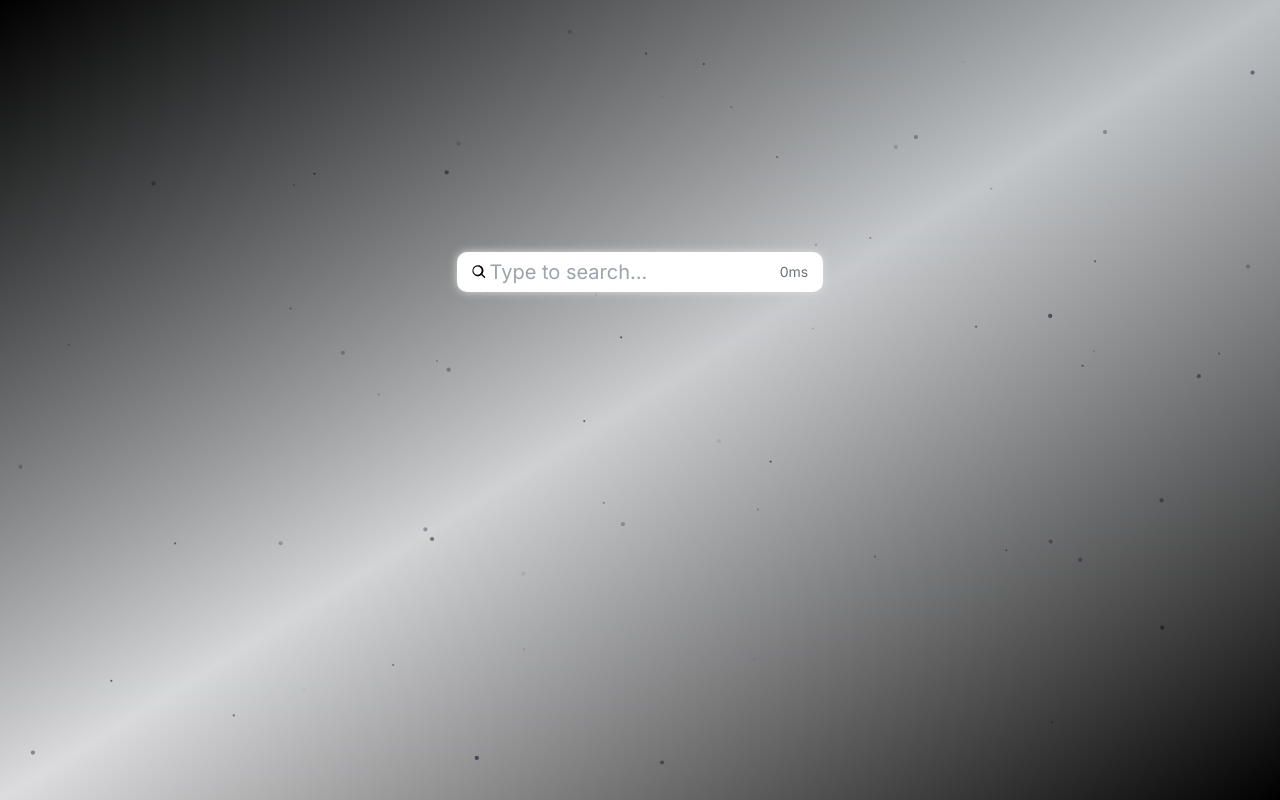
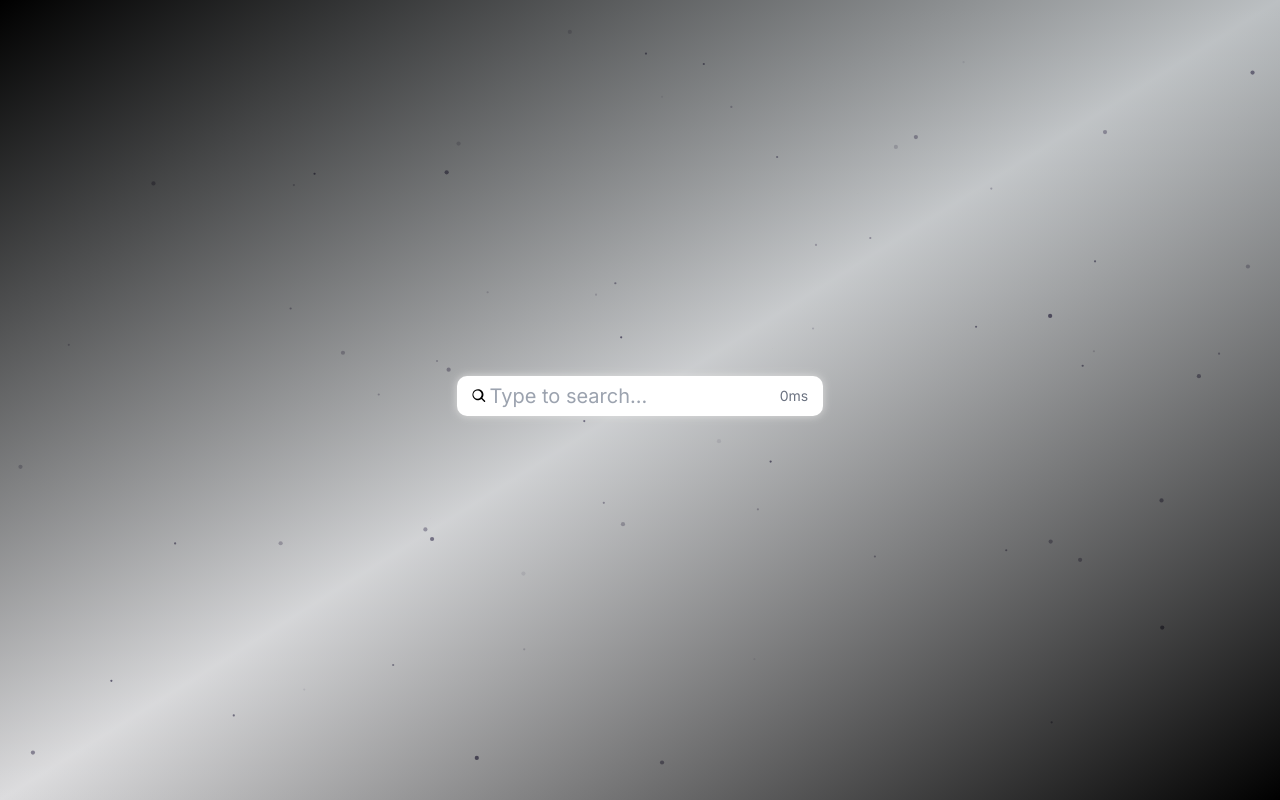
Before and after one commit to TuresCode/vercel_nextjs_postgres, a Next.js app: page / in a window 1280 px wide. Built offline with nearby package versions, Linux system fonts and the light colour scheme.

Commit message:
change .searchbar container css

```diff
--- a/app/App.css
+++ b/app/App.css
@@ -4,12 +4,11 @@
   width: 100vw;
 }
 .search-bar-container {
-  padding-top: 20vh;
+  padding-top: 1vh;
   width: 40%;
   margin: auto;
   display: flex;
   flex-direction: column;
   align-items: center;
-  min-width: 200px;
-
+  min-width: 150px;
 }
--- a/app/components/SearchBar.css
+++ b/app/components/SearchBar.css
@@ -6,7 +6,6 @@
     box-shadow: 0px 0px 8px #ddd;
     display: flex;
     align-items: center;
-    margin-bottom: 400px;
 
 }
 
```
Also changed, not shown: app/globals.css (line endings or trailing spaces).
